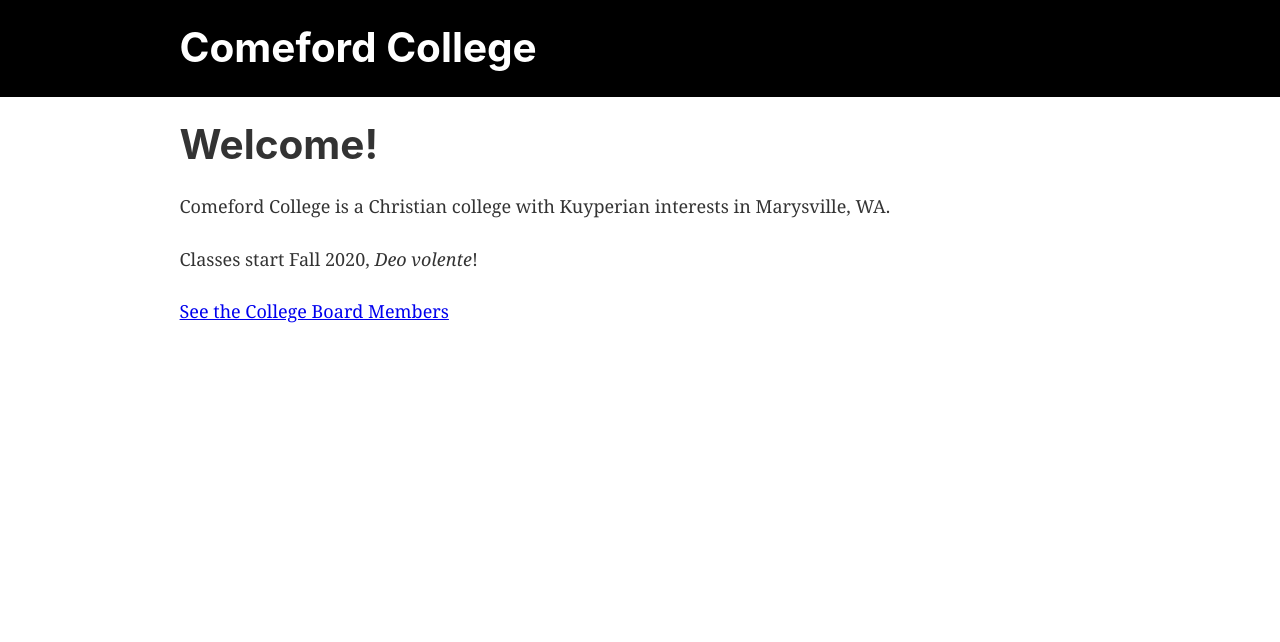
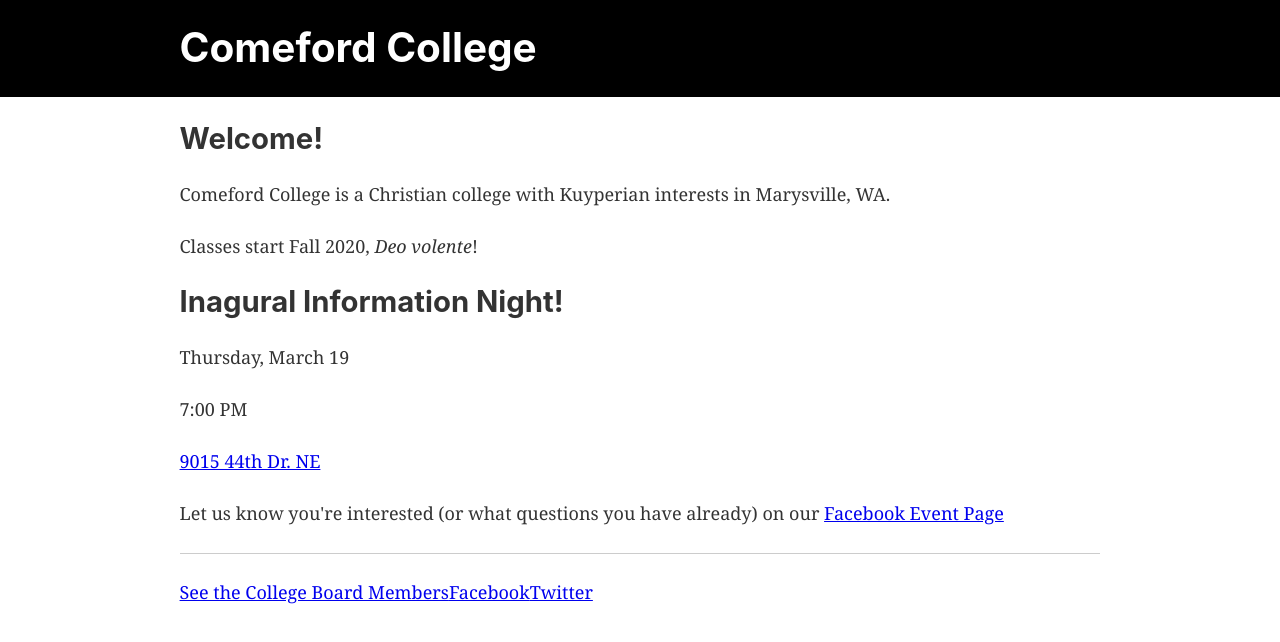
Before and after one commit to tohuvabohu/comeford, a Gatsby site: page / in a window 1280 px wide. Built offline with nearby package versions, Linux system fonts and the light colour scheme; Gatsby itself is replaced by a stand-in of ours.

Commit message:
front page additions

```diff
--- a/src/pages/index.js
+++ b/src/pages/index.js
@@ -7,10 +7,18 @@ import SEO from "../components/seo"
 const IndexPage = () => (
   <Layout>
     <SEO title="Home" />
-    <h1>Welcome!</h1>
+    <h2>Welcome!</h2>
     <p>Comeford College is a Christian college with Kuyperian interests in Marysville, WA.</p>
     <p>Classes start Fall 2020, <em>Deo volente</em>!</p>
+    <h2>Inagural Information Night!</h2>
+    <p>Thursday, March 19</p>
+    <p>7:00 PM</p>
+    <p><a href="http://maps.google.com/maps?q=9015+44th+Dr.+NE++Marysville+WA+98270">9015 44th Dr. NE</a></p>
+    <p>Let us know you're interested (or what questions you have already) on our <a href="https://www.facebook.com/events/272804167027467/">Facebook Event Page</a></p>
+    <hr></hr>
     <Link to="/board/">See the College Board Members</Link>
+    <Link to="https://fb.me/ComefordCollege">Facebook</Link>
+    <Link to="https://twitter.com/ComefordCollege">Twitter</Link>
   </Layout>
 )
 
```
